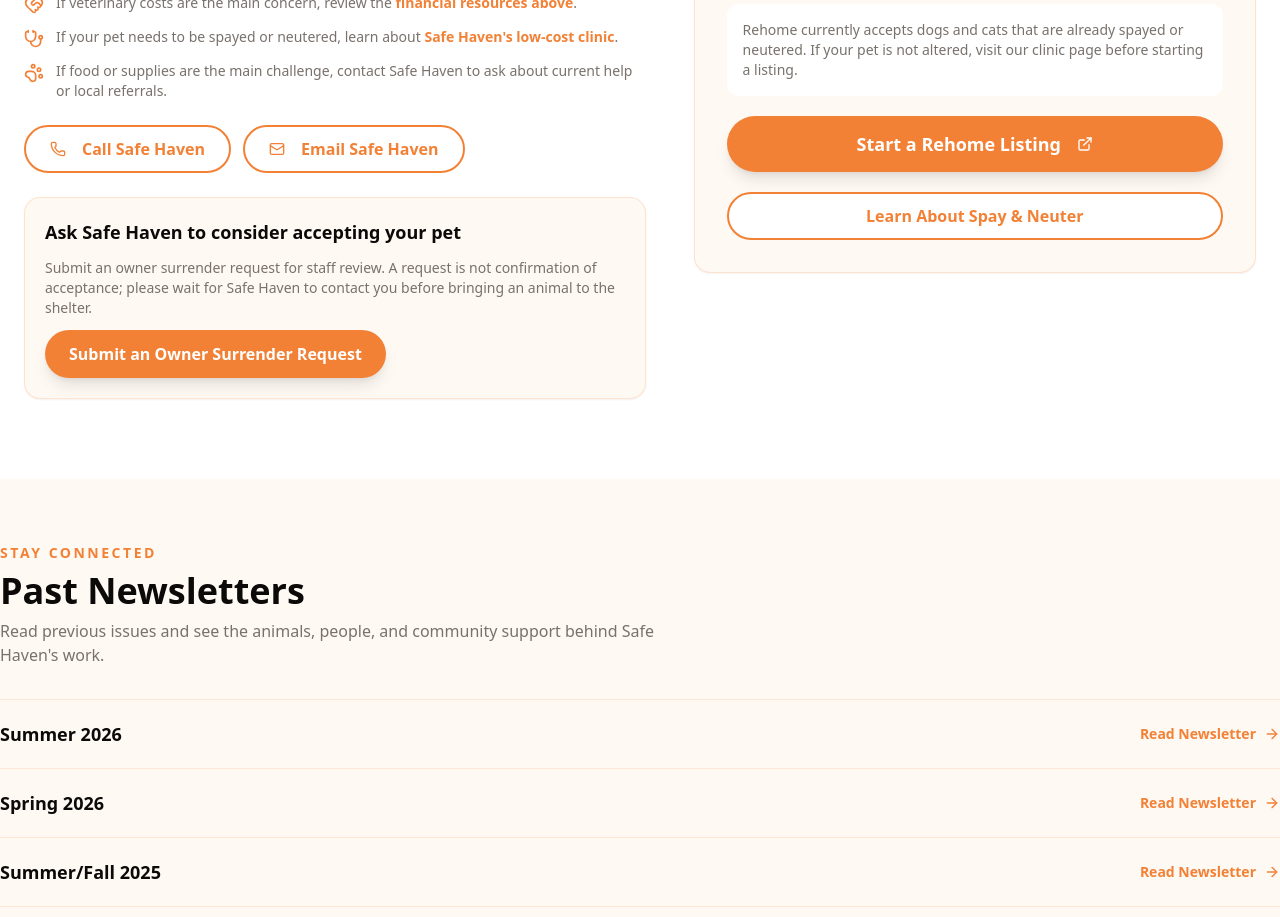
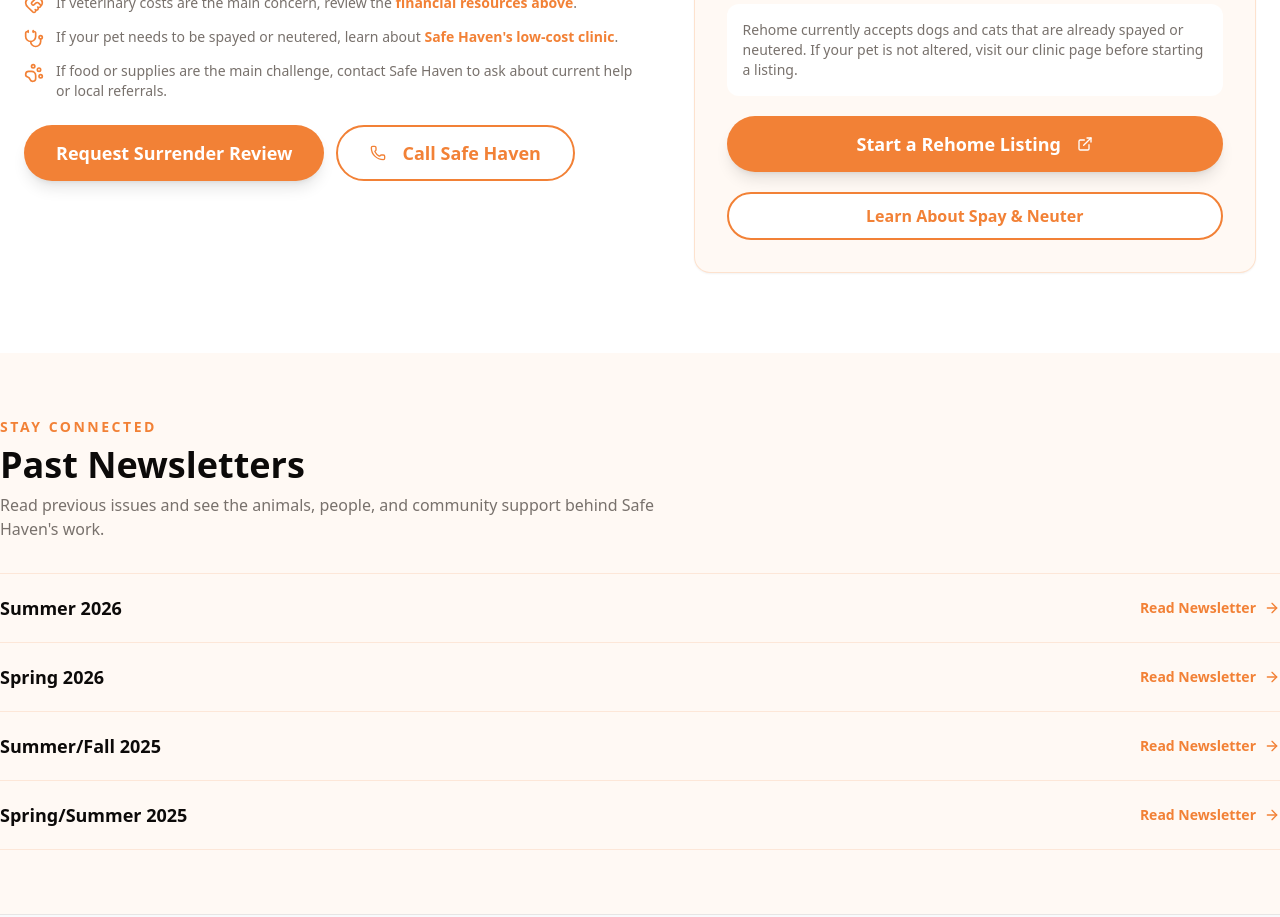
Before and after one commit to 7nqwsvhv99-hash/safe-haven-site, a Next.js app: page /resources in a window 1280 px wide. Shown: the part 2220-3137 px from the top of the page. Built offline with nearby package versions, Linux system fonts and the light colour scheme; no server answers.

Commit message:
Add clear surrender and call actions

```diff
--- a/src/app/resources/page.tsx
+++ b/src/app/resources/page.tsx
@@ -4,7 +4,6 @@ import {
   ExternalLink,
   HeartHandshake,
   House,
-  Mail,
   PawPrint,
   Phone,
   Stethoscope,
@@ -188,22 +187,13 @@ export default function ResourcesPage() {
               </div>
 
               <div className="flex flex-col sm:flex-row gap-3">
-                <Button asChild variant="outline">
+                <Button asChild size="lg">
+                  <Link href="/surrender">Request Surrender Review</Link>
+                </Button>
+                <Button asChild variant="outline" size="lg">
                   <a href="tel:815-858-2265"><Phone className="h-4 w-4 mr-2" />Call Safe Haven</a>
                 </Button>
-                <Button asChild variant="outline">
-                  <a href="mailto:safehaven1471@gmail.com?subject=Pet%20Owner%20Resources"><Mail className="h-4 w-4 mr-2" />Email Safe Haven</a>
-                </Button>
               </div>
-              <Card className="space-y-3 border-primary/20 bg-primary/5 p-5">
-                <h3 className="font-bold text-lg">Ask Safe Haven to consider accepting your pet</h3>
-                <p className="text-sm text-muted-foreground">
-                  Submit an owner surrender request for staff review. A request is not confirmation of acceptance; please wait for Safe Haven to contact you before bringing an animal to the shelter.
-                </p>
-                <Button asChild className="w-full sm:w-fit">
-                  <Link href="/surrender">Submit an Owner Surrender Request</Link>
-                </Button>
-              </Card>
             </div>
 
             <Card className="p-7 md:p-8 border-primary/20 bg-primary/5 space-y-5">
```
